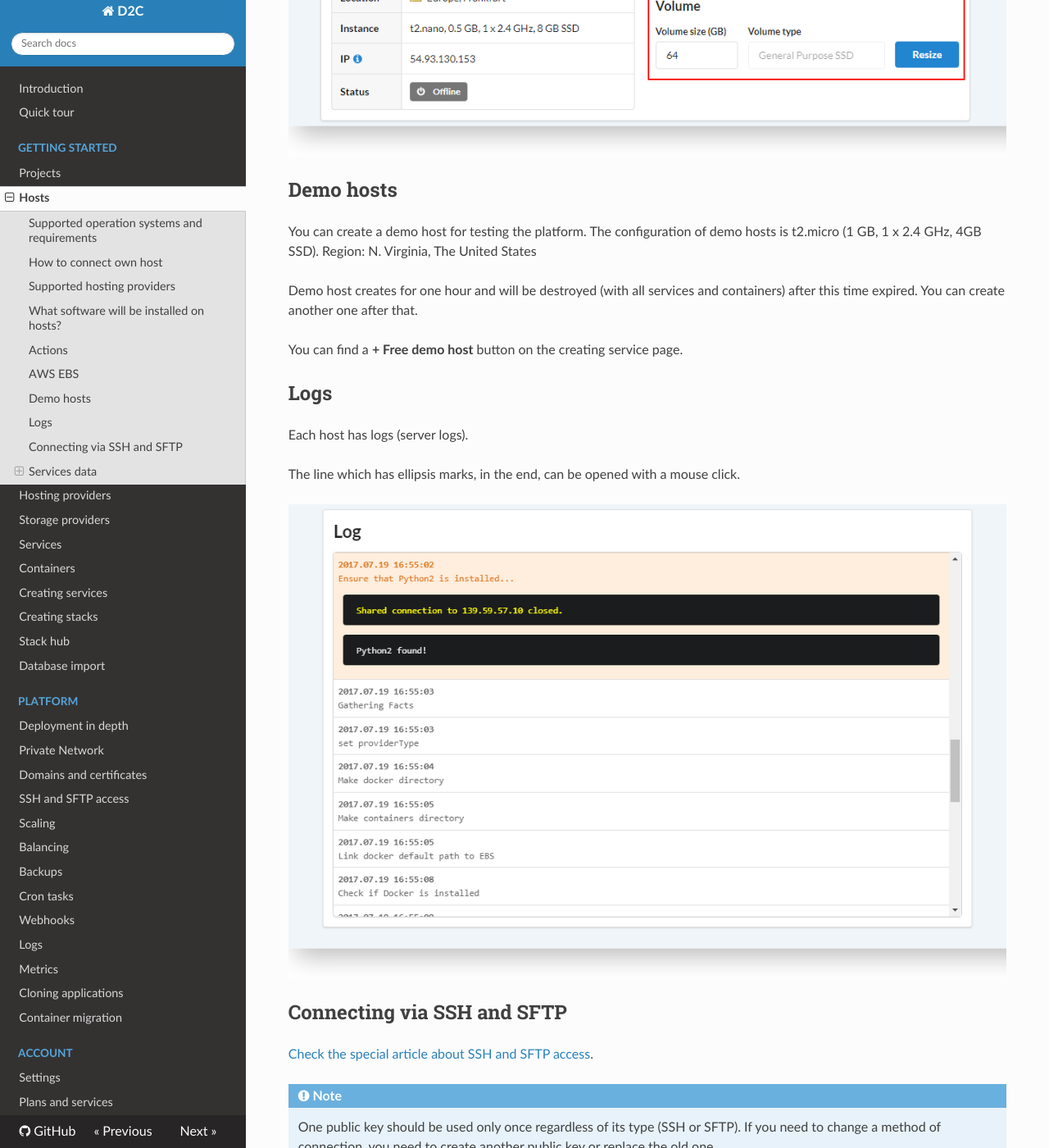
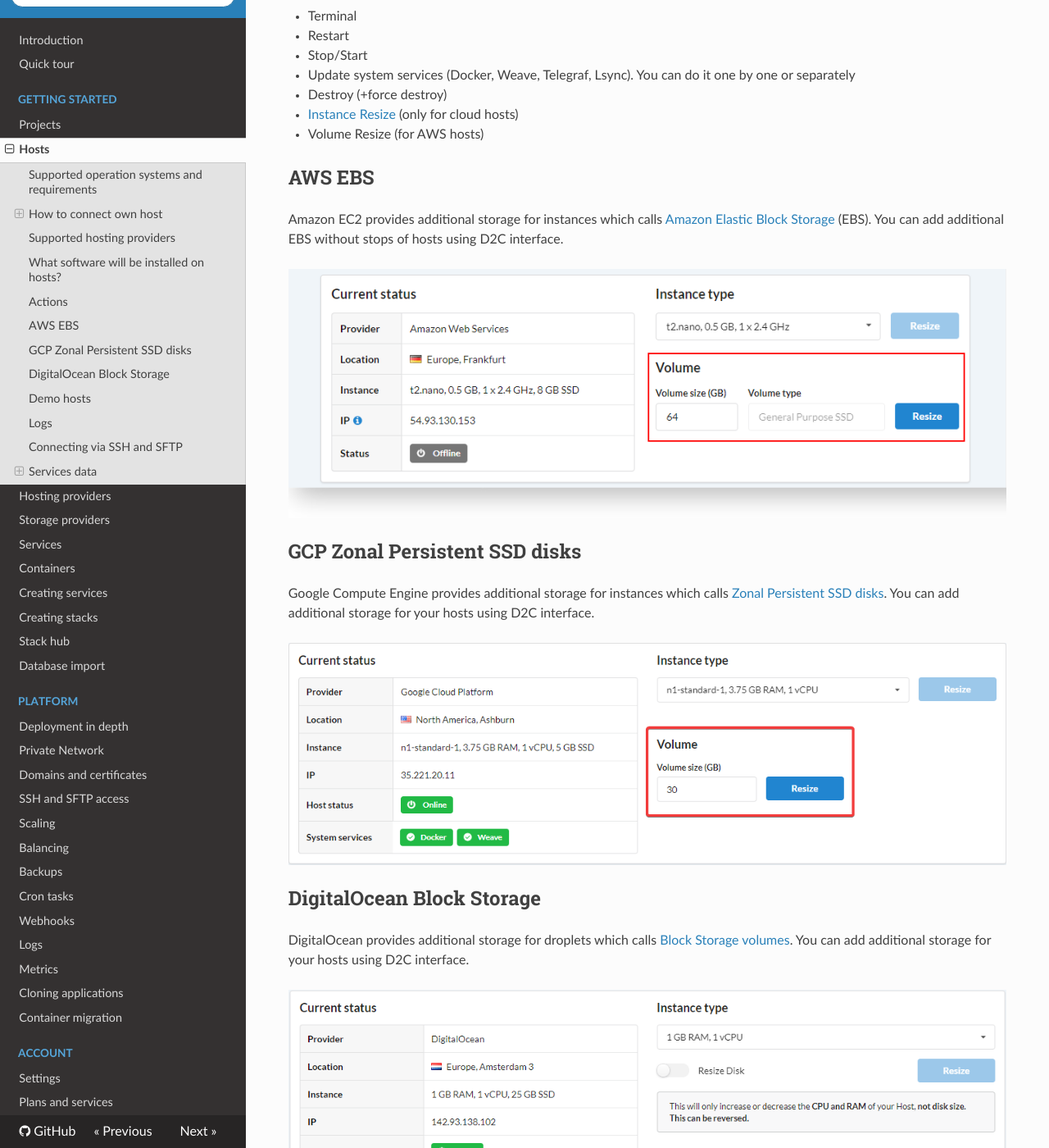
Before and after one commit to d2cio/docs, an MkDocs documentation site: the page built from docs/getting-started/hosts.md, in a window 1280 px wide and 1400 px high, scrolled down 2517 px. Shown: the whole window at 82% size. Built offline with MkDocs 1.6.1, drawn with Linux system fonts in a browser that asks for light colours; nearby versions of some CDN libraries; some of the changed text lies outside the part shown.

Commit message:
gcp provider info, do block storage, videos

```diff
--- a/docs/getting-started/cloud-providers.md
+++ b/docs/getting-started/cloud-providers.md
@@ -8,12 +8,14 @@ In this page, we describe how to generate credentials of cloud providers and use
 - **DigitalOcean**
 - **Vultr**
 - **UpCloud**
-
-Will be available soon:
-
-- Google Cloud Platform
+- **Google Cloud Platform**
 
 ## Amazon Web Services
+
+### Video tutorial
+
+<iframe width="640" height="360" src="https://www.youtube.com/embed/LT866IxJ5Qo" frameborder="0" allow="autoplay; encrypted-media" allowfullscreen></iframe>
+<br>
 
 ### AWS QuickStart integration
 
@@ -62,7 +64,35 @@ If you do not have AWS credentials, you can create one with the AWS Management c
 6. Click **Create policy**
 7. Now you can [Generate AWS credentials](/getting-started/cloud-providers/#generate-aws-credentials) with your own policy
 
+## Google Cloud Platform
+
+### GCP QuickStart integration
+
+!!! note
+
+    Make sure that you have enabled API for Compute Engine and have a billing account in GCP
+
+1. Sign in into your [D2C account](https://panel.d2c.io/account/login)
+2. Click **+ Create host**
+3. Click **Add provider** and choose **Google Cloud**
+5. Upload your JSON file of your [Service account](https://console.cloud.google.com/iam-admin/serviceaccounts) with credentials
+
+### Generate GCP JSON file
+
+If you do not have GCP JSON file, you can create one with the GCP console
+
+1. Create a new project in [GCP](https://console.cloud.google.com) if it needs
+2. From the GCP [APIs & Services](https://console.cloud.google.com/apis/dashboard) click **ENABLE APIS AND SERVICES**, find **Compute Engine API** and click **Enable**
+3. Then go to [Credentials](https://console.cloud.google.com/apis/api/compute.googleapis.com/credentials) and choose a created Service Account (it should redirect you to [IAM & admin/Service accounts](https://console.cloud.google.com/iam-admin/serviceaccounts))
+4. At the Service accounts page create a new key for a created service account (Actions → ⋮ → Create key) in JSON format
+5. Then follow the GCP quickstart integration
+
 ## DigitalOcean
+
+### Video tutorial
+
+<iframe width="640" height="360" src="https://www.youtube.com/embed/bCzGLQ6op0U" frameborder="0" allow="autoplay; encrypted-media" allowfullscreen></iframe>
+<br>
 
 ### DigitalOcean QuickStart integration
 
@@ -73,11 +103,16 @@ If you do not have AWS credentials, you can create one with the AWS Management c
 
 ## Vultr
 
+### Video tutorial
+
+<iframe width="640" height="360" src="https://www.youtube.com/embed/5pQzCXkhNKM" frameborder="0" allow="autoplay; encrypted-media" allowfullscreen></iframe>
+<br>
+
+### Vultr QuickStart integration
+
 !!! note
 
     To allow D2C manage Vultr hosts, you should add 52.58.244.78/32 and 52.57.161.208/32 IP at the Access Control block
-
-### Vultr QuickStart integration
 
 1. Sign in into your [D2C account](https://panel.d2c.io/account/login)
 2. Click **+ Create host**
@@ -95,6 +130,10 @@ If you do not have Vultr API key, you can create one with the Vultr account
 
 ## UpCloud
 
+### Video tutorial
+
+<iframe width="640" height="360" src="https://www.youtube.com/embed/adxjApELOu8" frameborder="0" allow="autoplay; encrypted-media" allowfullscreen></iframe>
+
 ### UpCloud QuickStart integration
 
 1. Sign in into your [D2C account](https://panel.d2c.io/account/login)
--- a/docs/getting-started/hosts.md
+++ b/docs/getting-started/hosts.md
@@ -26,6 +26,13 @@ When you **connect** your own host it should have:
 
 ## How to connect own host
 
+### Video tutorial
+
+<iframe width="640" height="360" src="https://www.youtube.com/embed/CfX8kkZny2Y" frameborder="0" allow="autoplay; encrypted-media" allowfullscreen></iframe>
+<br>
+
+### Step by step tutorial
+
 1. Sign in into your [D2C account](https://panel.d2c.io/account/signup).
 2. Click **Connect host**
 3. Copy the command
@@ -36,14 +43,10 @@ When you **connect** your own host it should have:
 ## Supported hosting providers
 
 - Amazon Web Services ([how to link AWS](/getting-started/cloud-providers/#amazon-web-services))
+- Google Cloud Platform ([how to link GCP](/getting-started/cloud-providers/#google-cloud-platform))
 - DigitalOcean ([how to link DigitalOcean](/getting-started/cloud-providers/#digital-ocean))
 - Vultr ([how to link Vultr](/getting-started/cloud-providers/#vultr))
 - UpCloud ([how to link Upcloud](/getting-started/cloud-providers/#upcloud))
-
-Will be available soon:
-
-
-- Google Cloud Platform
 
 ## What software will be installed on hosts?
 
@@ -64,19 +67,31 @@ Will be available soon:
 
 ## AWS EBS
 
-Amazon EC2 provides additional storage which calls [Amazon Elastic Block Storage](https://aws.amazon.com/ebs/?nc1=h_ls) (EBS). You can add additional EBS without stops of hosts.
+Amazon EC2 provides additional storage for instances which calls [Amazon Elastic Block Storage](https://aws.amazon.com/ebs/?nc1=h_ls) (EBS). You can add additional EBS without stops of hosts using D2C interface.
 
 ![EBS](../img/scaling_ebs.png)
 
+## GCP Zonal Persistent SSD disks
+
+Google Compute Engine provides additional storage for instances which calls [Zonal Persistent SSD disks](https://cloud.google.com/compute/docs/disks/#pdspecs). You can add additional storage for your hosts using D2C interface.
+
+![EBS](../img/gcp_volumes_resize.png)
+
+## DigitalOcean Block Storage
+
+DigitalOcean provides additional storage for droplets which calls [Block Storage volumes](https://www.digitalocean.com/docs/volumes/). You can add additional storage for your hosts using D2C interface.
+
+![EBS](../img/do_block_storage.png)
+
 ## Demo hosts
 
-You can create a demo host for testing the platform.
-The configuration of demo hosts is t2.micro (1 GB, 1 x 2.4 GHz, 4GB SSD).
-Region: N. Virginia, The United States
+You can create demo hosts for testing the platform.
+The configuration of demo hosts is (2GB RAM, 1vCPU, 50GB SSD).
+N. Amsterdam, Netherlands
 
-Demo host creates for one hour and will be destroyed (with all services and containers) after this time expired. You can create another one after that.
+Demo host creates for three hours and will be destroyed (with all services and containers) after this time expired. You can create another ones after that.
 
-You can find a **+ Free demo host** button on the creating service page.
+You can find a **+ Free demo host** on the dashboard.
 
 ## Logs
 
```
Also changed, not shown: other parts of docs/getting-started/hosts.md (+1 -1 lines), docs/platform/backups.md (+8 -1 lines), docs/platform/domains-and-certificates.md (+5 -0 lines), docs/img/do_block_storage.png (added), docs/img/gcp_volumes_resize.png (added).
